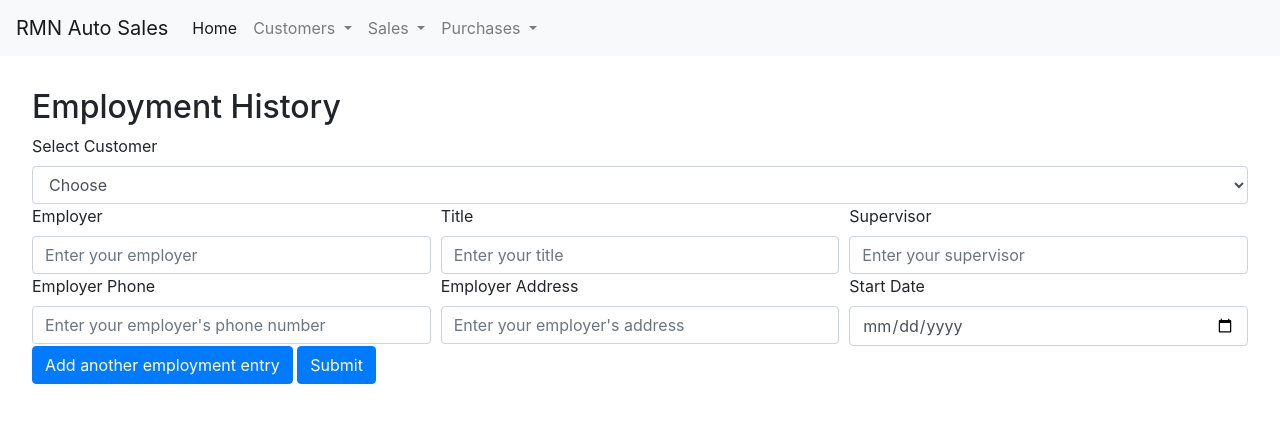
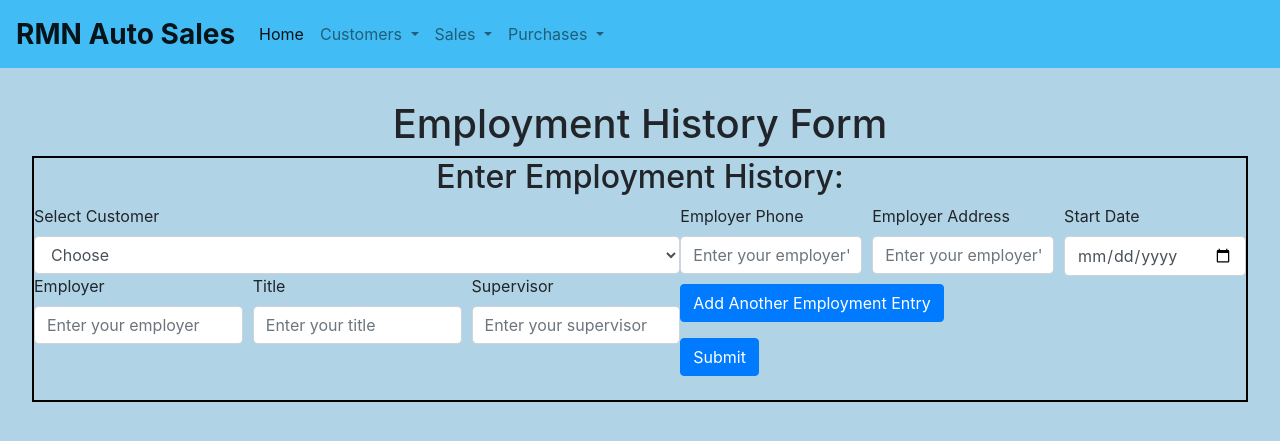
Before and after one commit to Dolphindalt/AdvancedDatabasesProject, a PHP site: page /edit_employment_history.php in a window 1280 px wide. Shown: the top 441 px of the page. Run offline with PHP 8.4, Linux system fonts and the light colour scheme; data that the repository does not hold is empty; some libraries are stand-ins or nearby versions.

Commit message:
Basic styling
Added background and basic formatting.

Perform basic validation using required attribute on input and select elements.

```diff
--- a/edit_employment_history.php
+++ b/edit_employment_history.php
@@ -4,16 +4,20 @@
     if ($method == "GET")
     {
 ?>
+
+<h1 style="text-align: center;">Employment History Form</h1>
 <form action='edit_employment_history.php' method='post'>
     <div class="form-row">
-        <div class="col">
-            <h2>Employment History</h2>
+        <div class="col" style="text-align: center;">
+            <h2>Enter Employment History:</h2>
         </div>
     </div>
+    <div id='employeeFormSink' style="display: flex; justify-content: space-evenly;">
+        <div>
             <div class="form-row">
                 <div class="col">
                     <label for="customerID">Select Customer</label>
-            <select class="form-control" id="customerID">
+                    <select class="form-control" id="customerID" required >
                     <option selected>Choose</option>
                     <?php
                         foreach ($db->query("SELECT first_name, last_name, tax_id FROM Customer") as $row) {
@@ -24,40 +28,43 @@
                     </select>
                 </div>
             </div>
-    <div id='employeeFormSink'>
             <div class="form-row">
                 <div class="col">
                     <label for="employer1">Employer</label>
-                <input type="text" class="form-control" name="employer1" id="employer1" placeholder="Enter your employer">
+                    <input type="text" class="form-control" name="employer1" id="employer1" placeholder="Enter your employer" required>
                 </div>
                 <div class="col">
                     <label for="title1">Title</label>
-                <input type="text" class="form-control" name="title1" id="title1" placeholder="Enter your title">
+                    <input type="text" class="form-control" name="title1" id="title1" placeholder="Enter your title" required>
                 </div>
                 <div class="col">
                     <label for="supervisor1">Supervisor</label>
-                <input type="text" class="form-control" name="supervisor1" id="supervisor1" placeholder="Enter your supervisor">
+                    <input type="text" class="form-control" name="supervisor1" id="supervisor1" placeholder="Enter your supervisor" required>
+                </div>
+            </div>
+        </div>
+        <div>
+            <div class="form-row">
+                <div class="col">
+                    <label for="employerPhone1">Employer Phone</label>
+                    <input type="tel" class="form-control" name="employerPhone1" id="employerPhone1" placeholder="Enter your employer's phone number" required>
+                </div>
+                <div class="col">
+                    <label for="employerAddress1">Employer Address</label>
+                    <input type="text" class="form-control" name="employerAddress1" id="employerAddress1" placeholder="Enter your employer's address" required>
+                </div>
+                <div class="col">
+                    <label for="startDate1">Start Date</label>
+                    <input type="date" class="form-control" name="startDate1" id="startDate1" placeholder="Enter the day you started working" required>
                 </div>
             </div>
             <div class="form-row">
                 <div class="col">
-                <label for="employerPhone1">Employer Phone</label>
-                <input type="tel" class="form-control" name="employerPhone1" id="employerPhone1" placeholder="Enter your employer's phone number">
-            </div>
-            <div class="col">
-                <label for="employerAddress1">Employer Address</label>
-                <input type="text" class="form-control" name="employerAddress1" id="employerAddress1" placeholder="Enter your employer's address">
-            </div>
-            <div class="col">
-                <label for="startDate1">Start Date</label>
-                <input type="date" class="form-control" name="startDate1" id="startDate1" placeholder="Enter the day you started working">
+                    <button type="button" class="btn btn-primary" onclick="growEmploymentHistoryForm()">Add Another Employment Entry</button>
+                    <br/>
+                    <button type="submit" class="btn btn-primary">Submit</button>
                 </div>
             </div>
-    </div>
-    <div class="form-row">
-        <div class="col">
-            <button type="button" class="btn btn-primary" onclick="growEmploymentHistoryForm()">Add another employment entry</button>
-            <button type="submit" class="btn btn-primary">Submit</button>
         </div>
     </div>
 </form>
--- a/header.php
+++ b/header.php
@@ -19,11 +19,14 @@ $db->setAttribute(PDO::ATTR_ERRMODE, PDO::ERRMODE_EXCEPTION);
     <script src="https://cdnjs.cloudflare.com/ajax/libs/popper.js/1.12.9/umd/popper.min.js" integrity="sha384-ApNbgh9B+Y1QKtv3Rn7W3mgPxhU9K/ScQsAP7hUibX39j7fakFPskvXusvfa0b4Q" crossorigin="anonymous"></script>
     <script src="https://maxcdn.bootstrapcdn.com/bootstrap/4.0.0/js/bootstrap.min.js" integrity="sha384-JZR6Spejh4U02d8jOt6vLEHfe/JQGiRRSQQxSfFWpi1MquVdAyjUar5+76PVCmYl" crossorigin="anonymous"></script>
     <script type='text/javascript' src='global.js'></script>
+    <link rel="stylesheet" href="style.css">
 </head>
-<body>
-    <nav class="navbar navbar-expand-lg navbar-light bg-light">
-    <a class="navbar-brand" href="#">RMN Auto Sales</a>
-    <button class="navbar-toggler" type="button" data-toggle="collapse" data-target="#navbarSupportedContent" aria-controls="navbarSupportedContent" aria-expanded="false" aria-label="Toggle navigation">
+<body style="padding: 0;">
+    <nav class="navbar navbar-expand-lg navbar-light"
+    	style="background-color: #42bcf5">
+    <a class="navbar-brand" href="#"
+    	style="font-weight: bold; font-size: 28px;">RMN Auto Sales</a>
+    <button class="navbar-toggler" type="button" data-toggle="collapse" data-target="#navbarSupportedContent" aria-controls="navbarSupportedContent" aria-expanded="false" aria-label="Toggle navigation" style="border: 2px solid black;">
         <span class="navbar-toggler-icon"></span>
     </button>
 
@@ -60,8 +63,8 @@ $db->setAttribute(PDO::ATTR_ERRMODE, PDO::ERRMODE_EXCEPTION);
             <a class="dropdown-item" href="#">Purchases Report</a>
         </li>
         </ul>
-        <form class="form-inline my-2 my-lg-0">
-        </form>
+        <!--form class="form-inline my-2 my-lg-0">
+        </form-->
         </div>
     </nav>
     <div class='main-div'>
--- a/style.css
+++ b/style.css
@@ -49,3 +49,35 @@
     to {bottom: 0; opacity: 0;}
 }
 /* End snackbar. */
+
+body {
+    background-color: #b0d3e6;
+    padding: 0 15% ;
+}
+
+form label{
+    display: block;
+}
+
+form input{
+    margin-bottom: 8px;
+}
+
+form {
+    border: 2px solid black;
+    padding-bottom: 8px;
+}
+
+form button {
+    margin-bottom: 1em;
+}
+
+h1{
+    text-align: center;
+}
+
+@media all and (orientation: portrait){
+    body {
+        padding: 0 5%;
+    }
+}
--- a/view_sale.php
+++ b/view_sale.php
@@ -34,8 +34,9 @@
         $color = $info['color'];
 ?>
 
-<form action='view_sale.php' method='post'>
-    <h1>Sale Information</h1>
+<h1>Sale Information</h1>
+<form action='view_sale.php' method='post' style="padding-left: 2em;">
+    <h2>Sales</h2>
     <div class="form-row">
         <div class="col">
             <label for="date">Date</label>
```
Also changed, not shown: add_customer.php (+21 -14 lines), index.php (+21 -3 lines), purchase_form.php (+22 -12 lines), sales_form.php (+23 -18 lines), view_customer.php (+13 -11 lines), warranty_form.php (+9 -8 lines), img/IMAGE.jpg (added). Lines whose indentation alone changed are shown as unchanged.
